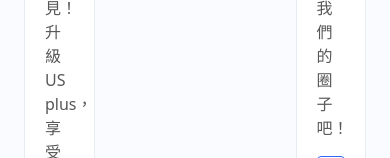
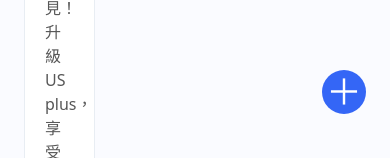
Before and after one commit to WangYingJu/USphere, a Vue app: page /#/ in a window 390 px wide. Shown: the part 686-844 px from the top of the page. Built offline with nearby package versions, Linux system fonts and the light colour scheme; no server answers.

Commit message:
feat: add floating button for quick topic addition and conditionally render component

```diff
--- a/src/components/HotTopicQuickAdd.vue
+++ b/src/components/HotTopicQuickAdd.vue
@@ -24,7 +24,16 @@ function handleAbandonClick() {
 </script>
 
 <template>
-  <div class="border rounded border-gray-250 bg-white p-5 mb-8">
+  <div class="fixed bottom-11 right-6 sm:hidden rounded-full bg-primary-blue p-1">
+    <button
+      type="button"
+      @click="handleAbandonClick"
+      class="w-9 h-9 text-[36px] leading-none text-white text-center align-middle"
+    >
+      ＋
+    </button>
+  </div>
+  <div class="hidden sm:block border rounded border-gray-250 bg-white p-5 mb-8">
     <h2 class="text-lg font-extrabold leading-6 mb-4">USphere<br />這是屬於我們的圈子</h2>
     <p class="text-base leading-6 text-gray-350 mb-4">快來發起新話題，加入我們的圈子吧！</p>
     <button
--- a/src/views/AddTopicView.vue
+++ b/src/views/AddTopicView.vue
@@ -334,7 +334,7 @@ watch(
       </div>
     </div>
     <div class="col-span-1">
-      <HotTopicQuickAdd @navigate="handleNavigate" />
+      <HotTopicQuickAdd @navigate="handleNavigate" v-if="route.query.id" />
       <HotTopicsList />
     </div>
     <!-- 彈窗 -->
```
